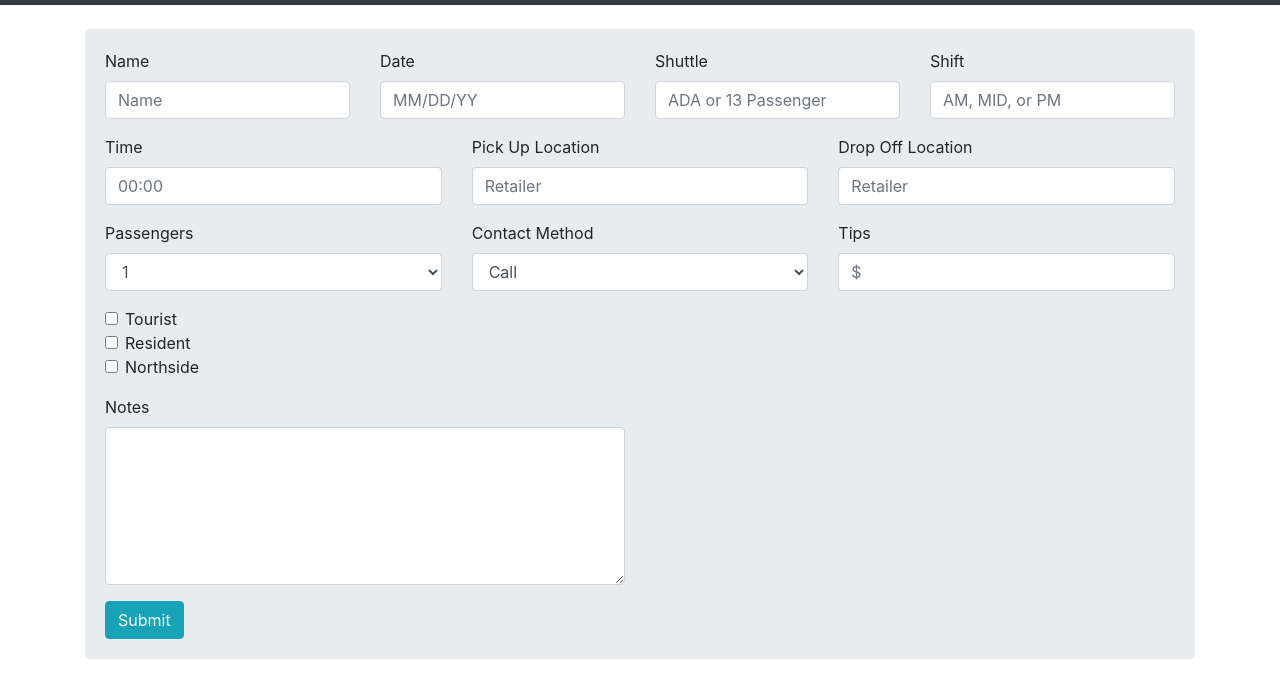
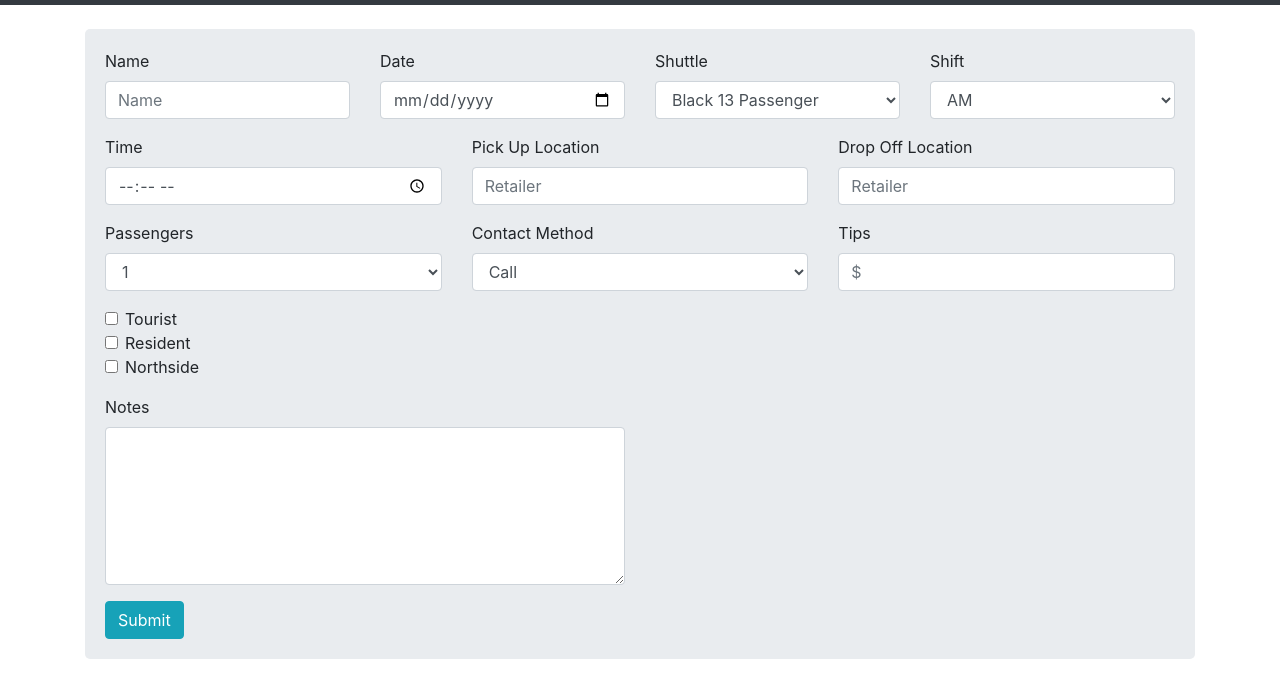
Before and after one commit to ivanscdo/domain-shuttle-tracker, a website: page public/form.html in a window 1280 px wide. Shown: the part 51-748 px from the top of the page. Drawn offline with nearby package versions, Linux system fonts and the light colour scheme.

Commit message:
m917 13:38 changed input type to date and time on corresponding inputs

```diff
--- a/public/form.html
+++ b/public/form.html
@@ -78,21 +78,34 @@
                 </div>
                 <div class="form-group col-sm">
                     <label for="shuttle-log-date">Date</label>
-                    <input type="text" name="date" class="form-control" id="shuttle-log-date" placeholder="MM/DD/YY">
+                    <input type="date" name="date" class="form-control" id="shuttle-log-date" placeholder="MM/DD/YY">
                 </div>
                 <div class="form-group col-sm">
                     <label for="shuttle-type">Shuttle</label>
-                    <input type="text" name="shuttle" class="form-control" id="shuttle-type" placeholder="ADA or 13 Passenger">
+                    <!-- <input type="text" name="shuttle" class="form-control" id="shuttle-type" placeholder="ADA or 13 Passenger"> -->
+                    <select class="form-control" name="shuttle"  id="shuttle-type">
+                        <option>Black 13 Passenger</option>
+                        <option>Black ADA</option>
+                        <option>Blue</option>
+                        <option>Green ADA</option>
+                    </select>
+
                 </div>
                 <div class="form-group col-sm">
                     <label for="shuttle-driver-shift">Shift</label>
-                    <input type="text" name="shift" class="form-control" id="shuttle-driver-shift" placeholder="AM, MID, or PM">
+                    <!-- <input type="text" name="shift" class="form-control" id="shuttle-driver-shift" placeholder="AM, MID, or PM"> -->
+                    <select class="form-control" name="shift"  id="shuttle-driver-shift">
+                        <option>AM</option>
+                        <option>MID</option>
+                        <option>PM</option>
+                    </select>
+
                 </div>
             </div>
             <div class="row">
                 <div class="form-group col-sm col-md-4">
                     <label for="shuttle-log-time">Time</label>
-                    <input type="text" name="time" class="form-control" id="shuttle-log-time" placeholder="00:00">
+                    <input type="time" name="time" class="form-control" id="shuttle-log-time" >
                 </div>
                 <div class="form-group col-sm col-md-4">
                     <label for="shuttle-log-pickUp">Pick Up Location</label>
@@ -172,5 +185,11 @@
     <script src="https://code.jquery.com/jquery-3.3.1.slim.min.js" integrity="sha384-q8i/X+965DzO0rT7abK41JStQIAqVgRVzpbzo5smXKp4YfRvH+8abtTE1Pi6jizo" crossorigin="anonymous"></script>
     <script src="https://cdnjs.cloudflare.com/ajax/libs/popper.js/1.14.3/umd/popper.min.js" integrity="sha384-ZMP7rVo3mIykV+2+9J3UJ46jBk0WLaUAdn689aCwoqbBJiSnjAK/l8WvCWPIPm49" crossorigin="anonymous"></script>
     <script src="https://stackpath.bootstrapcdn.com/bootstrap/4.1.3/js/bootstrap.min.js" integrity="sha384-ChfqqxuZUCnJSK3+MXmPNIyE6ZbWh2IMqE241rYiqJxyMiZ6OW/JmZQ5stwEULTy" crossorigin="anonymous"></script>
+
+    <script>
+        // var defaultFormDate = document.getElementById("shuttle-log-date");
+        // defaultFormDate.value = new Date();
+    </script>
+
   </body>
 </html>
--- a/server.js
+++ b/server.js
@@ -87,7 +87,7 @@ app.post("/submit-shuttle-log", function(req, res) {
         .catch(function(err) {
             res.json(err);
         })
-    // console.log(req.body);
+    console.log(req.body);
     // res.json(req.body);
 
 });
```
Also changed, not shown: public/reports.html (+10 -3 lines).
